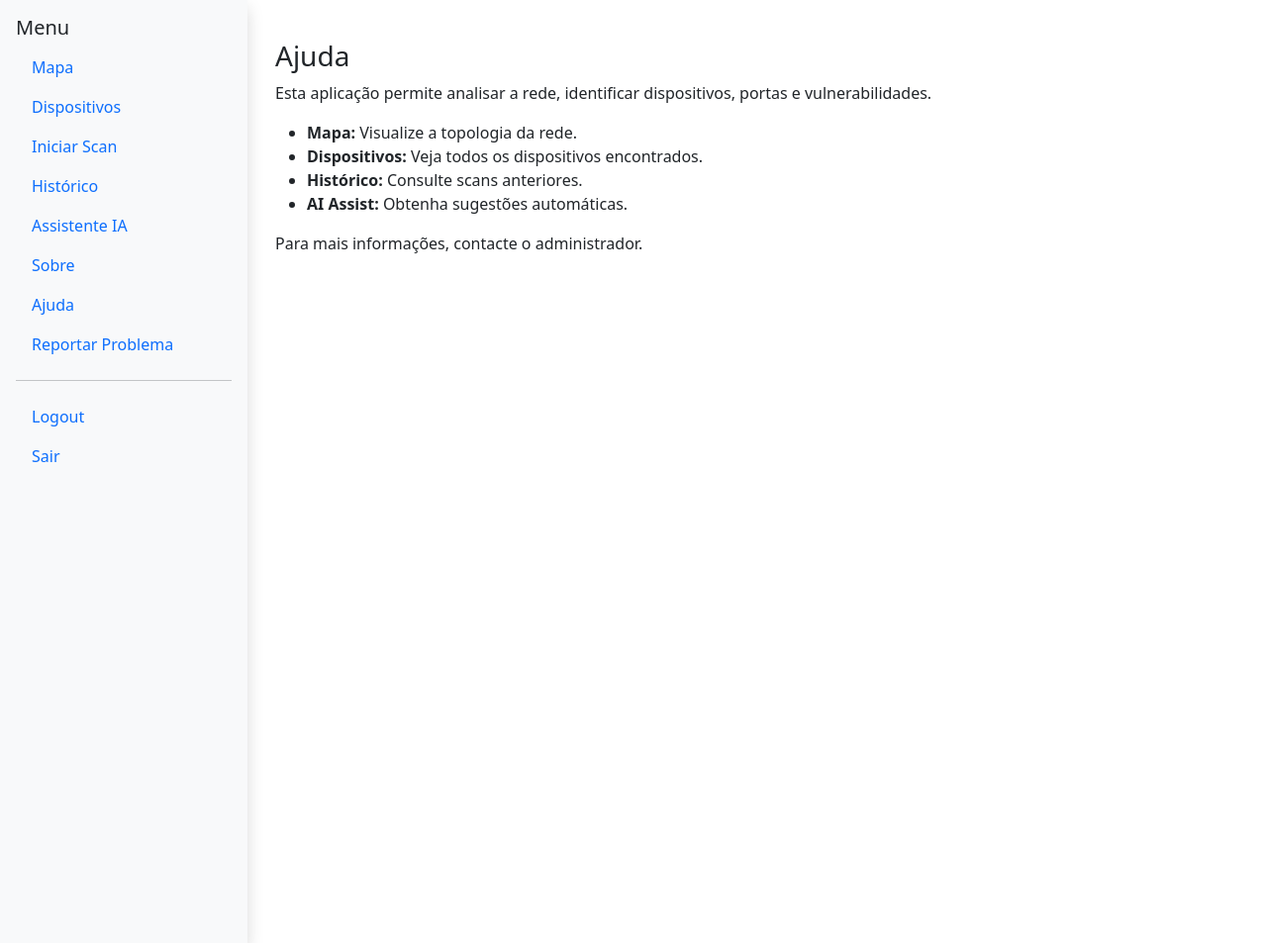
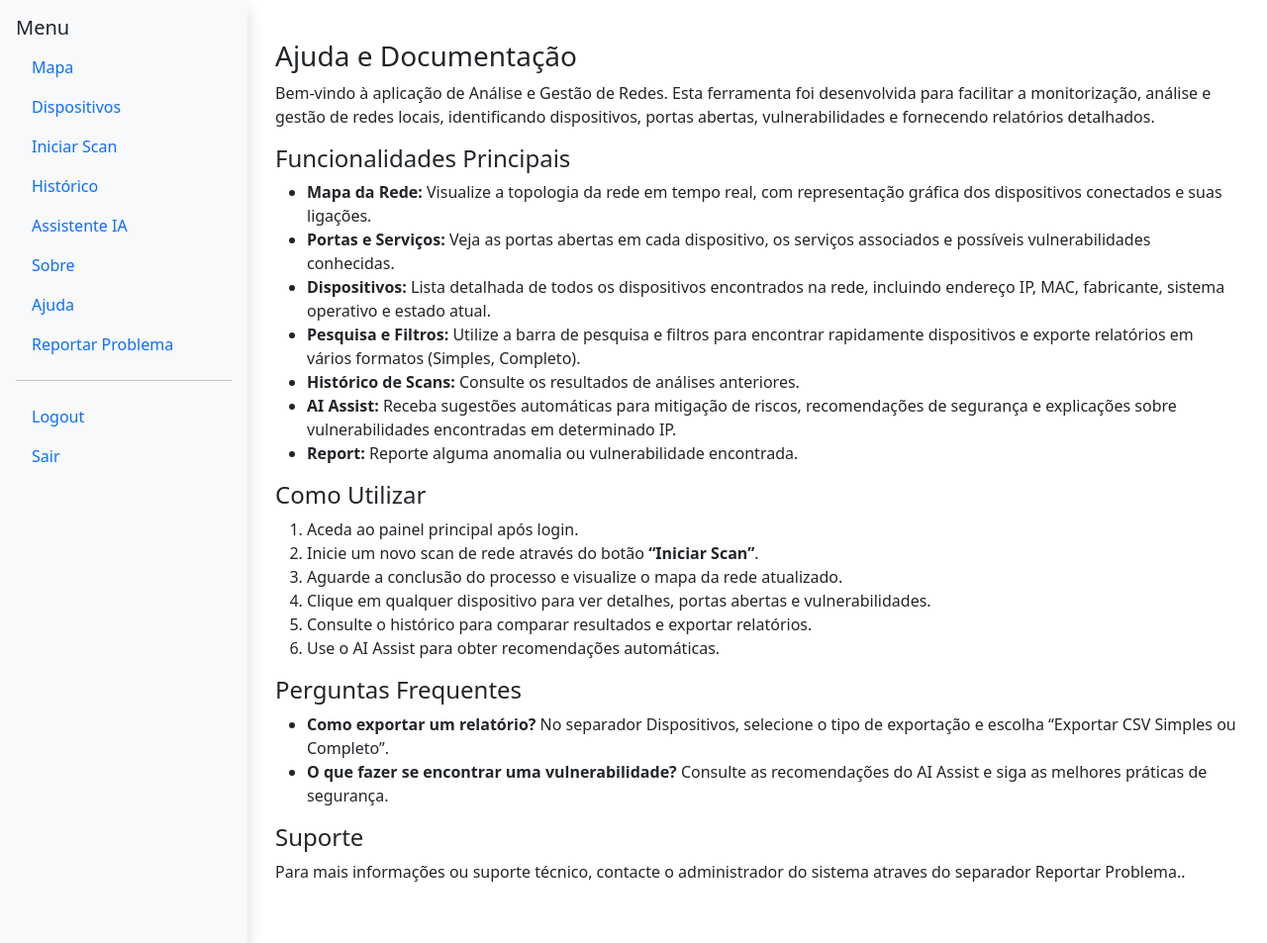
Before and after one commit to casousavng/NetworkScanner, a Flask app: page /help in a window 1280 px wide. Shown: the whole page at 99% size. Run offline with Flask 3, Linux system fonts and the light colour scheme; the visitor is signed in with stand-in values (Sample User, id 1); some libraries are stand-ins or nearby versions.

Commit message:
update do historico de pesquisas, inativação de botoes durante scan, limpeza do squema da BD

```diff
--- a/app/routes.py
+++ b/app/routes.py
@@ -75,7 +75,7 @@ def init_app(app):
                 port_range = "1-65535"
 
             # Chamar o scan com o IP ou range definido
-            print(f"IP Range para scan: {ip_range}")
+            # print(f"IP Range para scan: {ip_range}")
             scan_and_store([ip_range], port_range)  # Passa como lista para a função
 
         return redirect(url_for('index'))  # Redireciona para a página inicial após o scan
@@ -370,9 +370,32 @@ def init_app(app):
     @app.route('/history')
     @login_required
     def history():
-        db = get_db(); cur = db.cursor()
+        db = get_db()
+        cur = db.cursor()
         cur.execute("SELECT * FROM scans ORDER BY ts DESC")
-        return render_template('history.html', scans=cur.fetchall())
+        scans = cur.fetchall()
+
+        # Buscar estatísticas já guardadas
+        ids = [scan["id"] for scan in scans]
+        scan_stats = []
+        for scan in scans:
+            cur.execute("SELECT * FROM scans WHERE id=?", (scan["id"],))
+            stats = cur.fetchone()
+            if stats:
+                scan_stats.append(dict(stats))
+            else:
+                # Se não existir, podes calcular ou deixar vazio
+                scan_stats.append({
+                    "id": scan["id"],
+                    "ts": scan["ts"],
+                    "n_ips": 0,
+                    "n_ports": 0,
+                    "n_open_ports": 0,
+                    "n_cves": 0,
+                    "n_edbs": 0
+                })
+
+        return render_template('history.html', scans=scans, scan_stats=scan_stats)
 
     # Rota para exportar os dispositivos em formato CSV
     # A rota é protegida por login_required para garantir que apenas utilizadores autenticados possam acessar
--- a/app/schema.sql
+++ b/app/schema.sql
@@ -1,34 +1,3 @@
-CREATE TABLE cves (
-    id INTEGER PRIMARY KEY AUTOINCREMENT,
-    port_id INTEGER,
-    cve_id TEXT,
-    description TEXT,
-    cvss REAL,
-    reference TEXT,
-    UNIQUE (port_id, cve_id),
-    FOREIGN KEY (port_id) REFERENCES ports (id)
-);
-
-CREATE TABLE devices (
-    ip TEXT PRIMARY KEY,
-    hostname TEXT,
-    mac TEXT,
-    vendor TEXT,
-    last_seen TIMESTAMP DEFAULT CURRENT_TIMESTAMP,
-    scan_id INTEGER
-);
-
-CREATE TABLE edbs (
-    id INTEGER PRIMARY KEY AUTOINCREMENT,
-    vulnerability_id INTEGER,
-    ebd_id TEXT,
-    severity TEXT,
-    ebds TEXT,
-    reference_url TEXT,
-    FOREIGN KEY (vulnerability_id) REFERENCES vulnerabilities (id),
-    UNIQUE (vulnerability_id, ebd_id)
-);
-
 CREATE TABLE ports (
     id INTEGER PRIMARY KEY AUTOINCREMENT,
     ip TEXT,
@@ -43,10 +12,13 @@ CREATE TABLE ports (
     FOREIGN KEY (ip) REFERENCES devices (ip)
 );
 
-
-CREATE TABLE scans (
-    id INTEGER PRIMARY KEY AUTOINCREMENT,
-    ts TIMESTAMP DEFAULT CURRENT_TIMESTAMP
+CREATE TABLE devices (
+    ip TEXT PRIMARY KEY,
+    hostname TEXT,
+    mac TEXT,
+    vendor TEXT,
+    last_seen TIMESTAMP DEFAULT CURRENT_TIMESTAMP,
+    scan_id INTEGER
 );
 
 CREATE TABLE vulnerabilities (
@@ -63,6 +35,38 @@ CREATE TABLE vulnerabilities (
     UNIQUE (port_id, script_id)
 );
 
+CREATE TABLE cves (
+    id INTEGER PRIMARY KEY AUTOINCREMENT,
+    port_id INTEGER,
+    cve_id TEXT,
+    description TEXT,
+    cvss REAL,
+    reference TEXT,
+    UNIQUE (port_id, cve_id),
+    FOREIGN KEY (port_id) REFERENCES ports (id)
+);
+
+CREATE TABLE edbs (
+    id INTEGER PRIMARY KEY AUTOINCREMENT,
+    vulnerability_id INTEGER,
+    ebd_id TEXT,
+    severity TEXT,
+    ebds TEXT,
+    reference_url TEXT,
+    FOREIGN KEY (vulnerability_id) REFERENCES vulnerabilities (id),
+    UNIQUE (vulnerability_id, ebd_id)
+);
+
+CREATE TABLE scans (
+    id INTEGER PRIMARY KEY AUTOINCREMENT,
+    ts TIMESTAMP DEFAULT CURRENT_TIMESTAMP,
+    n_ips INTEGER DEFAULT 0,
+    n_ports INTEGER DEFAULT 0,
+    n_open_ports INTEGER DEFAULT 0,
+    n_cves INTEGER DEFAULT 0,
+    n_edbs INTEGER DEFAULT 0
+);
+
 CREATE TABLE scan_status (
     id SERIAL PRIMARY KEY,
     start_time TIMESTAMP NOT NULL,
--- a/templates/help.html
+++ b/templates/help.html
@@ -1,14 +1,37 @@
 {% extends "base.html" %}
 {% block body %}
 <div class="container mt-4">
-  <h3>Ajuda</h3>
-  <p>Esta aplicação permite analisar a rede, identificar dispositivos, portas e vulnerabilidades.</p>
+  <h3>Ajuda e Documentação</h3>
+  <p>Bem-vindo à aplicação de Análise e Gestão de Redes. Esta ferramenta foi desenvolvida para facilitar a monitorização, análise e gestão de redes locais, identificando dispositivos, portas abertas, vulnerabilidades e fornecendo relatórios detalhados.</p>
+
+  <h4>Funcionalidades Principais</h4>
   <ul>
-    <li><b>Mapa:</b> Visualize a topologia da rede.</li>
-    <li><b>Dispositivos:</b> Veja todos os dispositivos encontrados.</li>
-    <li><b>Histórico:</b> Consulte scans anteriores.</li>
-    <li><b>AI Assist:</b> Obtenha sugestões automáticas.</li>
+    <li><b>Mapa da Rede:</b> Visualize a topologia da rede em tempo real, com representação gráfica dos dispositivos conectados e suas ligações.</li>
+    <li><b>Portas e Serviços:</b> Veja as portas abertas em cada dispositivo, os serviços associados e possíveis vulnerabilidades conhecidas.</li>
+    <li><b>Dispositivos:</b> Lista detalhada de todos os dispositivos encontrados na rede, incluindo endereço IP, MAC, fabricante, sistema operativo e estado atual.</li>
+    <li><b>Pesquisa e Filtros:</b> Utilize a barra de pesquisa e filtros para encontrar rapidamente dispositivos e exporte relatórios em vários formatos (Simples, Completo).</li>
+    <li><b>Histórico de Scans:</b> Consulte os resultados de análises anteriores.</li>
+    <li><b>AI Assist:</b> Receba sugestões automáticas para mitigação de riscos, recomendações de segurança e explicações sobre vulnerabilidades encontradas em determinado IP.</li>
+    <li><b>Report:</b>  Reporte alguma anomalia ou vulnerabilidade encontrada.</li>
   </ul>
-  <p>Para mais informações, contacte o administrador.</p>
+
+  <h4>Como Utilizar</h4>
+  <ol>
+    <li>Aceda ao painel principal após login.</li>
+    <li>Inicie um novo scan de rede através do botão <b>“Iniciar Scan”</b>.</li>
+    <li>Aguarde a conclusão do processo e visualize o mapa da rede atualizado.</li>
+    <li>Clique em qualquer dispositivo para ver detalhes, portas abertas e vulnerabilidades.</li>
+    <li>Consulte o histórico para comparar resultados e exportar relatórios.</li>
+    <li>Use o AI Assist para obter recomendações automáticas.</li>
+  </ol>
+
+  <h4>Perguntas Frequentes</h4>
+  <ul>
+    <li><b>Como exportar um relatório?</b> No separador Dispositivos, selecione o tipo de exportação e escolha “Exportar CSV Simples ou Completo”.</li>
+    <li><b>O que fazer se encontrar uma vulnerabilidade?</b> Consulte as recomendações do AI Assist e siga as melhores práticas de segurança.</li>
+  </ul>
+
+  <h4>Suporte</h4>
+  <p>Para mais informações ou suporte técnico, contacte o administrador do sistema atraves do separador Reportar Problema.</a>.</p>
 </div>
 {% endblock %}
```
Also changed, not shown: app/scan.py (+72 -1 lines), templates/history.html (+54 -9 lines), templates/new_scan.html (+10 -0 lines), 3 other files.
